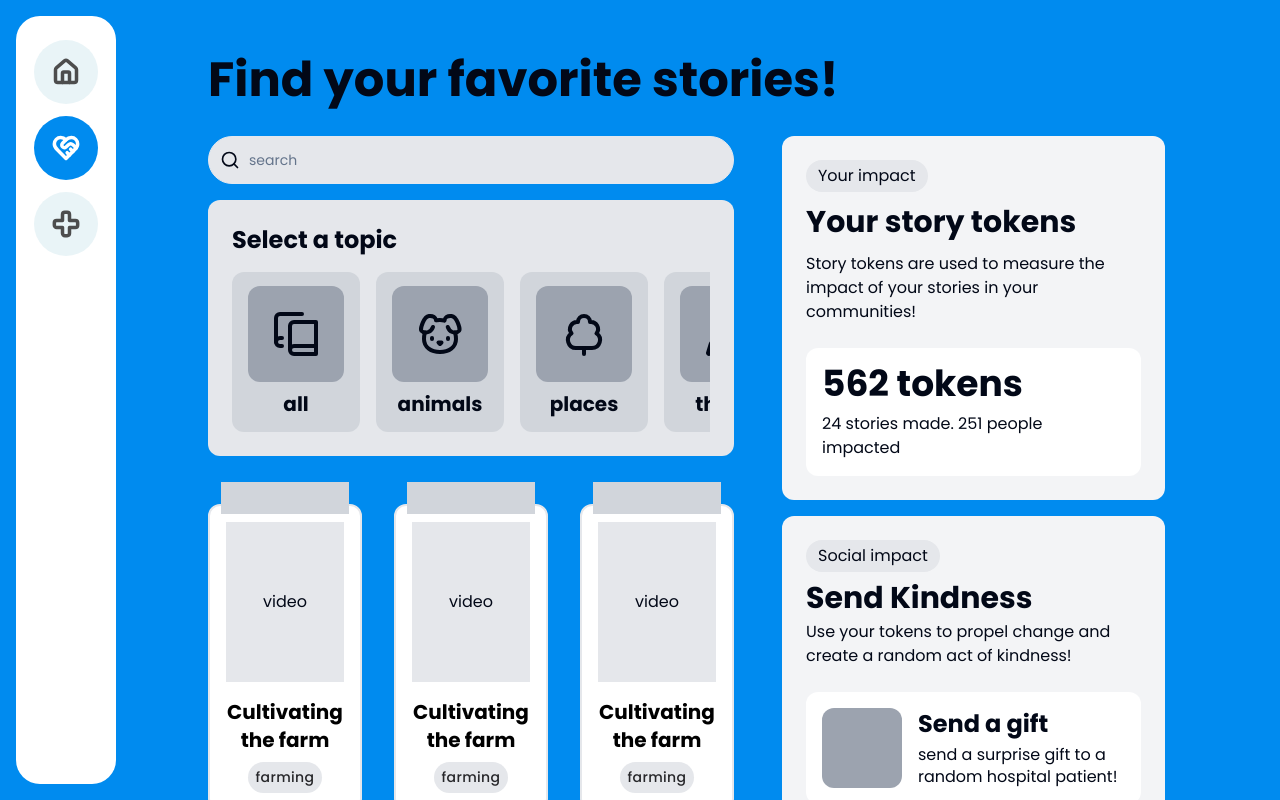
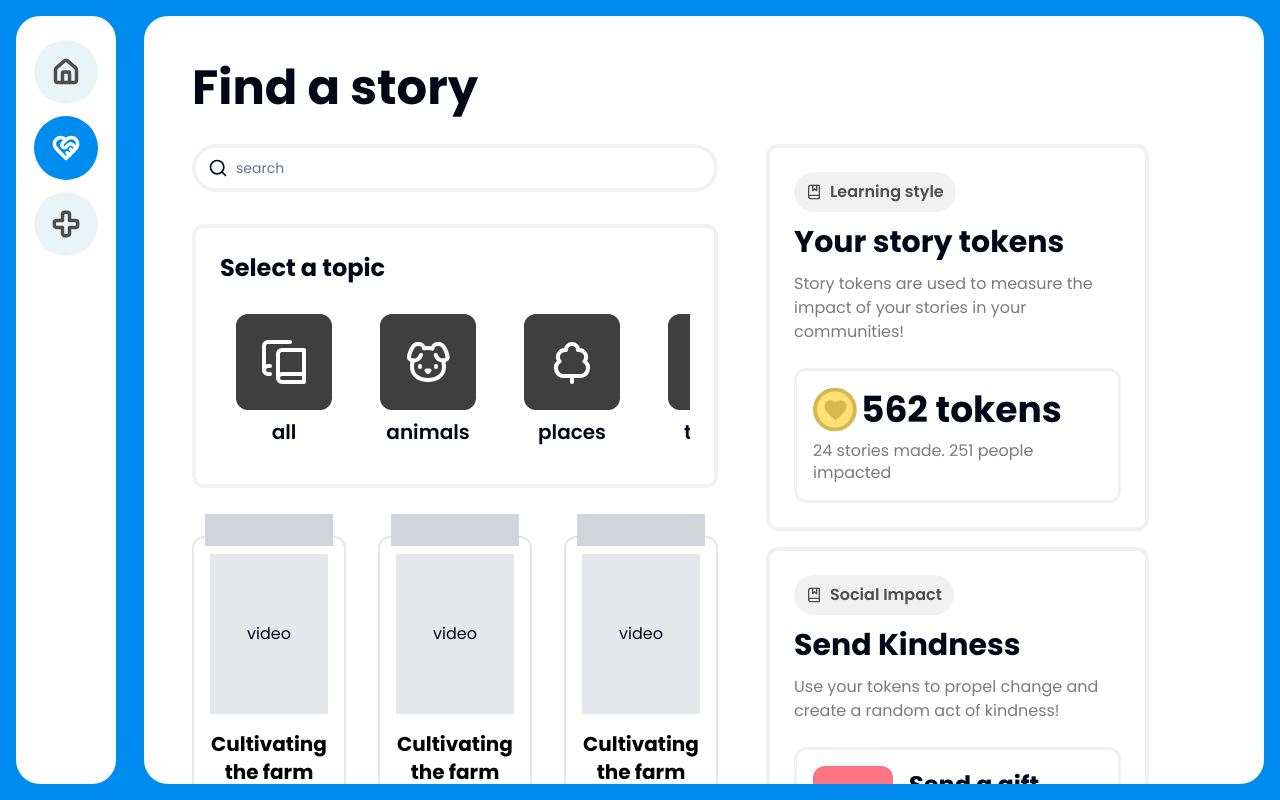
Before and after one commit to IdkwhatImD0ing/DoggoAI, a Next.js app in the folder client/: page /community in a window 1280 px wide. Shown: the top 800 px of the page. Built offline with nearby package versions, Linux system fonts and the light colour scheme.

Commit message:
feat: update search, side

```diff
--- a/client/src/app/app/page.tsx
+++ b/client/src/app/app/page.tsx
@@ -86,7 +86,7 @@ const Page = () => {
 
                 <div className="w-[400px] min-w-[400px] space-y-4">
                     <div className="border-jas-outline w-full space-y-3 rounded-xl border-[6px] bg-white p-6">
-                        <div className="bg-jas-outline text-jas-gray flex-center w-fit space-x-1 rounded-full px-3 py-2 font-medium">
+                        <div className="bg-jas-outline text-jas-gray flex-center w-fit space-x-2 rounded-full px-3 py-2 font-semibold">
                             <BookMarked className="h-4 w-4" />
                             <p>Learning style</p>
                         </div>
--- a/client/src/app/community/page.tsx
+++ b/client/src/app/community/page.tsx
@@ -1,7 +1,12 @@
 import { Input } from "@/components/ui/input";
+import { cn } from "@/lib/utils";
 import {
     BookCopy,
+    BookMarked,
+    Box,
+    CreditCard,
     Dog,
+    Gift,
     Pencil,
     Plus,
     Search,
@@ -29,25 +34,26 @@ const TOPICS = [
         icon: Pencil,
         title: "things",
     },
-    {
-        id: 5,
-        icon: Pencil,
-        title: "things",
-    },
 ];
 
 const GIFTS = [
     {
         title: "Send a gift",
         description: "send a surprise gift to a random hospital patient!",
+        background: "bg-jas-pink",
+        icon: Gift,
     },
     {
         title: "Donate care package",
         description: "fund a gift for a stranger!",
+        background: "bg-jas-purple",
+        icon: Box,
     },
     {
         title: "Write a card",
         description: "Send a get well card to a hospital patient!",
+        background: "bg-jas-green",
+        icon: CreditCard,
     },
 ];
 
@@ -86,44 +92,43 @@ const VIDEOS = [
 
 const Page = () => {
     return (
-        <div className="w-full overflow-auto pl-16 pr-8 pt-10">
+        <div className="h-[calc(100vh-2rem)] max-h-[calc(100vh-2rem)] overflow-auto rounded-3xl bg-white p-12">
             <div className="space-y-2">
-                <h1 className="text-5xl font-bold">
-                    Find your favorite stories!
-                </h1>
+                <h1 className="text-5xl font-bold">Find a story</h1>
             </div>
 
             <div className="flex flex-row space-x-12 pt-8">
                 <div className="max-h-fit w-full space-y-12">
-                    <div className="space-y-4">
+                    <div className="space-y-8">
                         <div className="relative">
-                            <Search className="absolute left-3 top-1/2 w-5 -translate-y-1/2 transform" />
+                            <Search className="absolute left-4 top-1/2 w-5 -translate-y-1/2 transform" />
                             <Input
-                                className="h-12 rounded-full bg-gray-200 pl-10"
+                                className="border-jas-outline h-12 rounded-full border-4 bg-white pl-10"
                                 placeholder="search"
                             />
                         </div>
-                        <div className="space-y-4 rounded-xl bg-gray-200 p-6">
+
+                        <div className="border-jas-outline space-y-4 rounded-xl border-4 bg-white p-6">
                             <p className="text-2xl font-bold">Select a topic</p>
                             <div className="flex flex-row space-x-4 overflow-auto">
                                 {TOPICS.map((topic) => (
                                     <div
-                                        className="flex-center group h-40 w-32 min-w-32 flex-col space-y-2 rounded-xl bg-gray-300 hover:bg-gray-400"
+                                        className="flex-center hover:bg-jas-card hover:border-jas-blue group h-40 w-32 min-w-32 cursor-pointer flex-col space-y-2 rounded-xl hover:border-4"
                                         key={topic.id}
                                     >
-                                        <div className="flex-center h-24 w-24 rounded-xl bg-gray-400 group-hover:bg-gray-900">
-                                            <topic.icon className="h-12 w-12 group-hover:text-white" />
+                                        <div className="flex-center group-hover:bg-jas-blue h-24 w-24 rounded-xl bg-[#3F3F3F]">
+                                            <topic.icon className="h-12 w-12 text-white group-hover:text-white" />
                                         </div>
-                                        <p className="text-xl font-bold">
+                                        <p className="text-xl font-semibold">
                                             {topic.title}
                                         </p>
                                     </div>
                                 ))}
-                                <div className="flex-center group h-40 w-32 min-w-32 flex-col space-y-2 rounded-xl bg-gray-300 hover:bg-gray-400">
-                                    <div className="flex-center h-24 w-24 rounded-xl border-4 border-dotted">
-                                        <Plus className="h-12 w-12 group-hover:text-white" />
+                                <div className="flex-center group group h-40 w-32 min-w-32 cursor-pointer flex-col space-y-2 rounded-xl">
+                                    <div className="flex-center group-hover:bg-jas-gray/10 h-24 w-24 rounded-xl border-[6px] border-dotted border-[#868686] bg-clip-padding">
+                                        <Plus className="h-12 w-12 text-[#868686]" />
                                     </div>
-                                    <p className="text-xl font-bold">
+                                    <p className="text-xl font-semibold">
                                         See more...
                                     </p>
                                 </div>
@@ -157,38 +162,45 @@ const Page = () => {
                 </div>
 
                 <div className="w-[450px] min-w-[450px] space-y-4">
-                    <div className="max-w-[85%] space-y-6 rounded-xl bg-gray-100 p-6">
+                    <div className="border-jas-outline max-w-[85%] space-y-6 rounded-xl border-4 bg-white p-6">
                         <div className="space-y-3">
-                            <div className="w-fit rounded-full bg-gray-200 px-3 py-1">
-                                Your impact
+                            <div className="bg-jas-outline text-jas-gray flex-center w-fit space-x-2 rounded-full px-3 py-2 font-semibold">
+                                <BookMarked className="h-4 w-4" />
+                                <p>Learning style</p>
                             </div>
                             <div className="space-y-3">
                                 <p className="text-3xl font-bold">
                                     Your story tokens
                                 </p>
-                                <p>
+                                <p className="text-[#7b7b7b]">
                                     Story tokens are used to measure the impact
                                     of your stories in your communities!
                                 </p>
                             </div>
                         </div>
 
-                        <div className="space-y-2 rounded-xl bg-white p-4">
-                            <p className="text-4xl font-bold">562 tokens</p>
-                            <p>24 stories made. 251 people impacted</p>
+                        <div className="border-jas-outline space-y-2 rounded-xl border-[3px] bg-white p-4">
+                            <div className="flex items-center space-x-1 text-4xl font-bold">
+                                <img src="/token.svg" />
+                                <p>562 tokens</p>
+                            </div>
+                            <p className="leading-snug text-[#7b7b7b]">
+                                24 stories made. 251 people impacted
+                            </p>
                         </div>
                     </div>
 
-                    <div className="max-w-[85%] space-y-6 rounded-xl bg-gray-100 p-6">
-                        <div className="space-y-2">
-                            <div className="w-fit rounded-full bg-gray-200 px-3 py-1">
-                                Social impact
+                    <div className="border-jas-outline max-w-[85%] space-y-6 rounded-xl border-4 bg-white p-6">
+                        <div className="space-y-3">
+                            <div className="bg-jas-outline text-jas-gray flex-center w-fit space-x-2 rounded-full px-3 py-2 font-semibold">
+                                <BookMarked className="h-4 w-4" />
+                                <p>Social Impact</p>
                             </div>
-                            <div className="space-y-1">
+                            <div className="space-y-3">
                                 <p className="text-3xl font-bold">
                                     Send Kindness
                                 </p>
-                                <p>
+                                <p className="text-[#7b7b7b]">
                                     Use your tokens to propel change and create
                                     a random act of kindness!
                                 </p>
@@ -197,15 +209,20 @@ const Page = () => {
 
                         <div className="flex flex-col space-y-4">
                             {GIFTS.map((item) => (
-                                <div className="flex flex-row space-x-4 rounded-xl bg-white p-4">
-                                    <div className="h-20 w-20 min-w-20 rounded-xl bg-gray-400">
-                                        <img className="object-cover" />
+                                <div className="border-jas-outline flex flex-row items-center space-x-4 rounded-xl border-[3px] bg-white p-4">
+                                    <div
+                                        className={cn(
+                                            "flex-center h-20 w-20 min-w-20 rounded-xl bg-gray-400 text-white",
+                                            item.background,
+                                        )}
+                                    >
+                                        <item.icon className="h-10 w-10" />
                                     </div>
-                                    <div className="space-y-1">
+                                    <div className="space-y-1 text-sm">
                                         <p className="text-2xl font-bold">
                                             {item.title}
                                         </p>
-                                        <p className="leading-snug">
+                                        <p className="leading-snug text-[#7b7b7b]">
                                             {item.description}
                                         </p>
                                     </div>
```
Also changed, not shown: client/public/token.svg (added).
